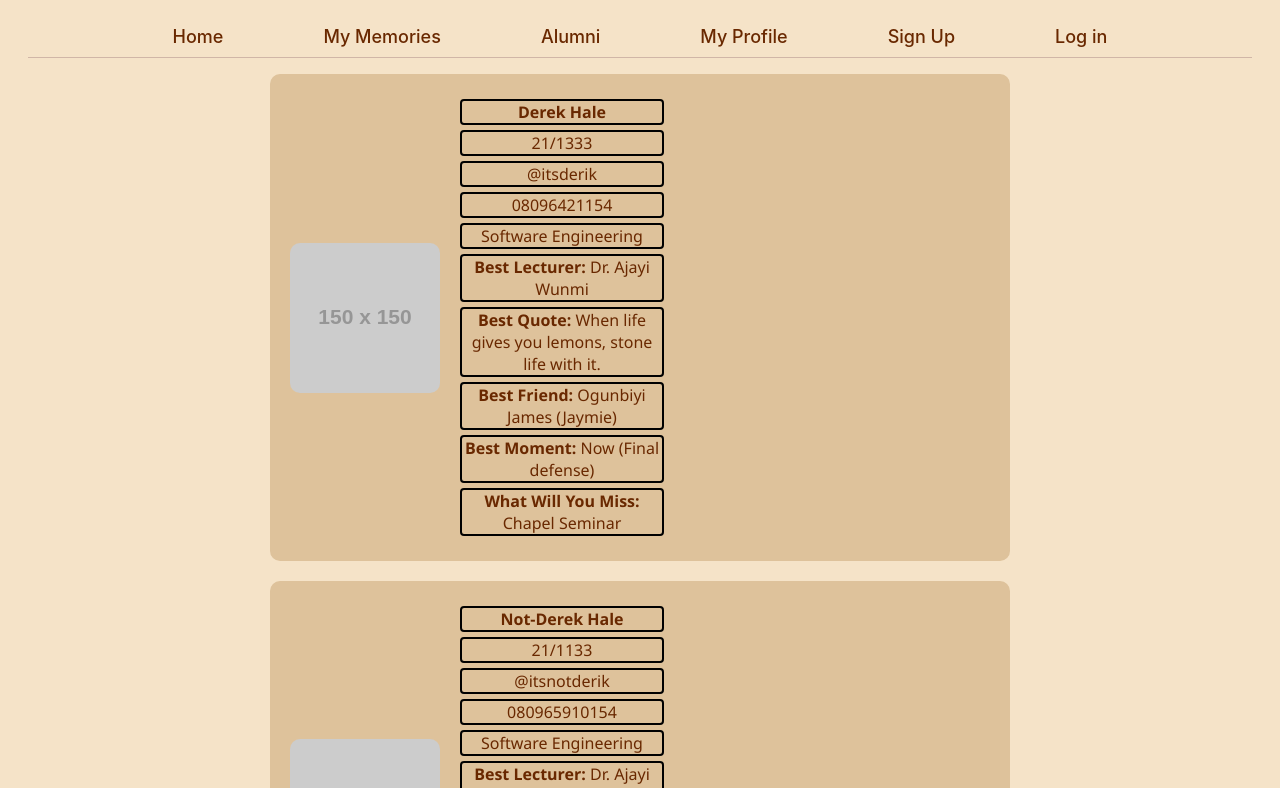
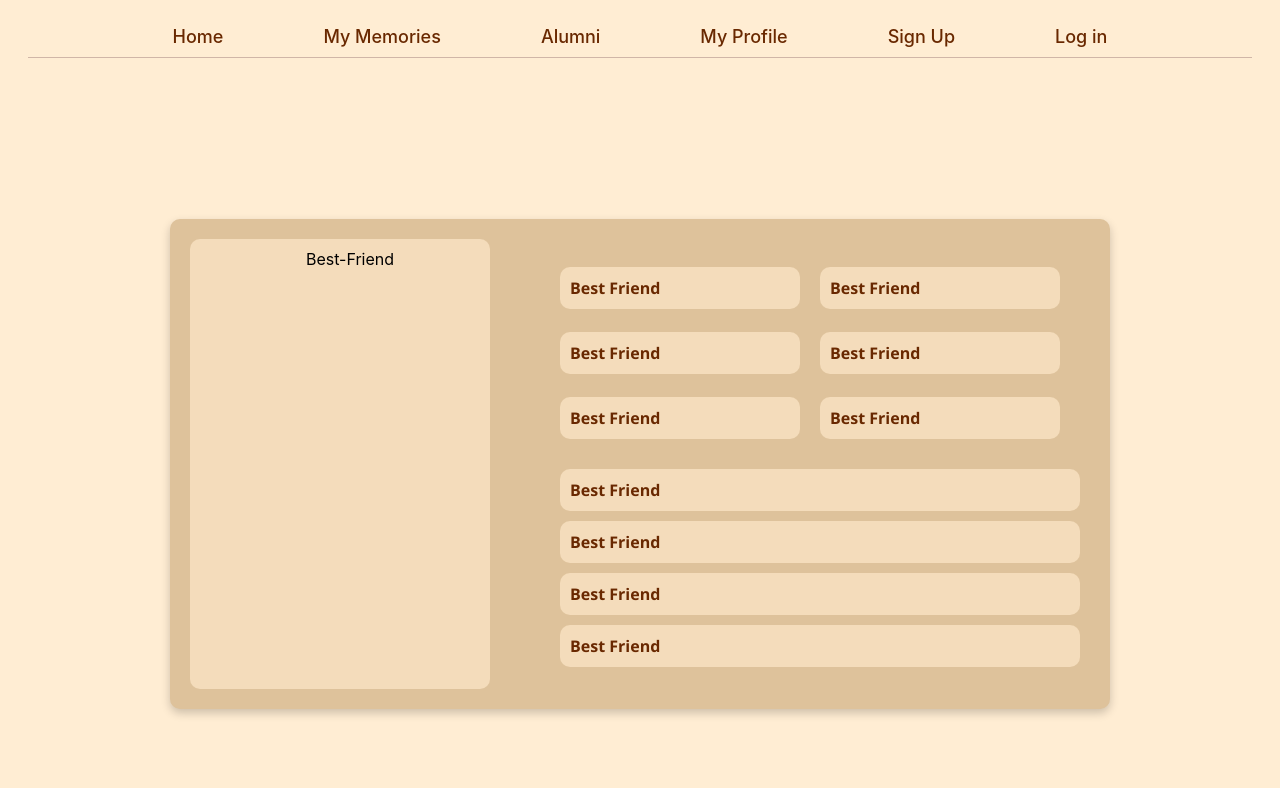
Before and after one commit to Luwaiz/Alumni, a React (Create React App) app: page /alumni in a window 1280 px wide. Shown: the top 788 px of the page. Built offline with nearby package versions, Linux system fonts and the light colour scheme.

Commit message:
FRontend almost done

```diff
--- a/src/pages/Alumni.js
+++ b/src/pages/Alumni.js
@@ -1,62 +1,44 @@
-import React from "react";
-import "./alumni.css";
+import React from 'react';
+import "./profile.css";
 
-const Alumni = () => {
-  // Example data for alumni profiles
-  const alumniData = [
-    {
-      image: "https://via.placeholder.com/150", // Replace with actual image URL
-      name: "Derek Hale",
-      matric: "21/1333",
-      social: "@itsderik",
-      phone: "08096421154",
-      department: "Software Engineering",
-      lecturer: "Dr. Ajayi Wunmi",
-      quote: "When life gives you lemons, stone life with it.",
-      bestFriend: "Ogunbiyi James (Jaymie)",
-      bestMoment: "Now (Final defense)",
-      whatWillMiss: "Chapel Seminar",
-    },
-    {
-      image: "https://via.placeholder.com/150", // Replace with actual image URL
-      name: "Not-Derek Hale",
-      matric: "21/1133",
-      social: "@itsnotderik",
-      phone: "080965910154",
-      department: "Software Engineering",
-      lecturer: "Dr. Ajayi Wunmi",
-      quote: "The future belongs to those who believe in their dreams.",
-      bestFriend: "John Doe",
-      bestMoment: "Graduation Ceremony",
-      whatWillMiss: "Campus Vibes",
-    },
-  ];
-
+const Profile = () => {
   return (
     <div className="container">
+      <div className="heading">
+      </div>
 
-      {/* Alumni Profiles */}
-      <div className="profiles">
-        {alumniData.map((alumni, index) => (
-          <div key={index} className="profile-card">
-            <img src={alumni.image} alt={alumni.name} className="profile-pic" />
-            <div className="profile-info">
-              <p><strong>{alumni.name}</strong></p>
-              <p>{alumni.matric}</p>
-              <p>{alumni.social}</p>
-              <p>{alumni.phone}</p>
-              <p>{alumni.department}</p>
-              <p><strong>Best Lecturer:</strong> {alumni.lecturer}</p>
-              <p><strong>Best Quote:</strong> {alumni.quote}</p>
-              <p><strong>Best Friend:</strong> {alumni.bestFriend}</p>
-              <p><strong>Best Moment:</strong> {alumni.bestMoment}</p>
-              <p><strong>What Will You Miss:</strong> {alumni.whatWillMiss}</p>
-            </div>
+      <div className="all">
+        <div className="input-container">
+          <div className="input-main">
+            Best-Friend
+            {/* Main Input (if needed, otherwise remove) */}
           </div>
-        ))}
+
+          <div className="input-group1">
+            <div className="input-box">Best Friend</div>
+            <div className="input-box">Best Friend</div>
+          </div>
+
+          <div className="input-group2">
+            <div className="input-box">Best Friend</div>
+            <div className="input-box">Best Friend</div>
+          </div>
+
+          <div className="input-group3">
+            <div className="input-box">Best Friend</div>
+            <div className="input-box">Best Friend</div>
+          </div>
+
+          <div className="inputs">
+            <div className="input-box">Best Friend</div>
+            <div className="input-box">Best Friend</div>
+            <div className="input-box">Best Friend</div>
+            <div className="input-box">Best Friend</div>
+          </div>
+        </div>
       </div>
     </div>
   );
 };
 
-export default Alumni;
+export default Profile;
--- a/src/pages/Login.css
+++ b/src/pages/Login.css
@@ -55,11 +55,13 @@ button {
     border-radius: 5px;
     cursor: pointer;
     transition: background 0.3s ease-in-out;
+    margin-left: 2px;
 }
 
 .login {
     background-color: #692800;
     color: #F4DCBB;
+    margin-left: 200px;
 }
 
 .login:hover {
@@ -69,6 +71,7 @@ button {
 .signup {
     background-color: #F4DCBB;
     color: #692800;
+    margin-right: 200px;
 }
 
 .signup:hover {
--- a/src/pages/Profile.js
+++ b/src/pages/Profile.js
@@ -10,26 +10,31 @@ const Profile = () => {
 
       <div className="all">
         <div className="input-container">
-          <input type="text" placeholder="Best Friend" className="input-main" />
-
-          <div className="input-group">
-            <input type="text" placeholder="Best Friend" />
-            <input type="text" placeholder="Best Friend" />
+          <div className="input-main">
+            Best-Friend
+            {/* Main Input (if needed, otherwise remove) */}
           </div>
 
-          <div className="input-group">
-            <input type="text" placeholder="Best Friend" />
-            <input type="text" placeholder="Best Friend" />
+          <div className="input-group1">
+            <div className="input-box">Best Friend</div>
+            <div className="input-box">Best Friend</div>
           </div>
 
-          <div className="input-group">
-            <input type="text" placeholder="Best Friend" />
-            <input type="text" placeholder="Best Friend" />
+          <div className="input-group2">
+            <div className="input-box">Best Friend</div>
+            <div className="input-box">Best Friend</div>
           </div>
 
-          <div className="input-group">
-            <input type="text" placeholder="Best Friend" />
-            <input type="text" placeholder="Best Friend" />
+          <div className="input-group3">
+            <div className="input-box">Best Friend</div>
+            <div className="input-box">Best Friend</div>
+          </div>
+
+          <div className="inputs">
+            <div className="input-box">Best Friend</div>
+            <div className="input-box">Best Friend</div>
+            <div className="input-box">Best Friend</div>
+            <div className="input-box">Best Friend</div>
           </div>
         </div>
       </div>
--- a/src/pages/SignUp.css
+++ b/src/pages/SignUp.css
@@ -1,99 +1,63 @@
-/* General Styles */
 .container {
     display: flex;
     justify-content: center;
     align-items: center;
-    min-height: 100vh;
+    height: 100vh;
+    background-color: #ffedd3;
+  }
+
+  .form-box {
+    background-color: #d2a679;
     padding: 20px;
-}
+    border-radius: 10px;
+    box-shadow: 0px 4px 8px rgba(0, 0, 0, 0.1);
+    text-align: center;
+    width: 500px;
+    margin-top: 200px;
+  }
 
-/* Form Box */
-.full {
-    background-color: #D6B78D;
-    width: 90%;
-    max-width: 700px;
-    border-radius: 15px;
-    padding: 30px;
+  h2 {
+    color: #5c2e00;
+    font-family: 'Segoe UI', Tahoma, Geneva, Verdana, sans-serif;
+    font-size: 30px;
+  }
+
+  form {
     display: flex;
     flex-direction: column;
-    align-items: center;
-    margin-top: 90px;
-}
+    padding-right: 30px;
+    padding-left: 10px;
+  }
 
-/* Heading */
-.heading {
-    font-size: 28px;
-    color: #692800;
-    text-align: center;
-    font-weight: 500;
-    margin-bottom: 20px;
-    margin-left: 30px;
-}
-
-/* Inputs */
-.inputs {
+  input, textarea {
     width: 100%;
-    display: flex;
-    justify-content: center;
-    margin-bottom: 15px;
-}
-
-input,
-textarea {
-    width: 100%;
-    max-width: 500px;
-    padding: 12px;
-    background-color: #F4DCBB;
+    padding: 10px;
+    margin: 5px 0;
     border: none;
     border-radius: 5px;
-    font-size: 16px;
-}
+    background-color: #f5deb3;
+    font-family: 'Segoe UI', Tahoma, Geneva, Verdana, sans-serif;
+  }
 
-input::placeholder,
-textarea::placeholder {
-    color: #692800;
-    font-weight: bold;
-    opacity: 0.7;
-}
+  input, textarea::placeholder{
+      font-family: 'Segoe UI', Tahoma, Geneva, Verdana, sans-serif;
+      font-weight: 500;
+  }
 
-/* Submit Button */
-.submit {
-    width: 150px;
-    max-width: 300px;
-    height: 50px;
-    color: #F4DCBB;
-    background-color: #692800;
+  textarea {
+    height: 60px;
+  }
+
+  button {
+    background-color: #5c2e00;
+    color: white;
+    padding: 10px;
     border: none;
     border-radius: 5px;
-    font-size: 16px;
     cursor: pointer;
-    transition: background 0.3s ease-in-out;
-    margin-top: 30px;
-}
+    margin-top: 10px;
+  }
 
-.submit:hover {
-    background-color: #4d1e00;
-}
-
-/* Responsive Styles */
-@media (max-width: 768px) {
-    .heading {
-        font-size: 24px;
-    }
-
-    input,
-    textarea {
-        font-size: 14px;
-        padding: 10px;
-    }
-}
-
-@media (max-width: 480px) {
-    .heading {
-        font-size: 20px;
-    }
-
-    .submit {
-        width: 100%;
-    }
-}
+  button:hover {
+    background-color: #8b4513;
+  }
--- a/src/pages/SignUp.js
+++ b/src/pages/SignUp.js
@@ -1,55 +1,27 @@
-import React from 'react';
-import "./SignUp.css";
+import React from "react";
+import './SignUp.css'
 
-const SignUp = () => {
+const SignupForm = () => {
   return (
     <div className="container">
-      <div className="full">
-        <p className="heading">Create an Account</p>
-
-        <div className="inputs">
+      <div className="form-box">
+        <h2>Create an Account</h2>
+        <form>
           <input type="text" placeholder="Name" />
-        </div>
-
-        <div className="inputs">
           <input type="text" placeholder="Matric Number" />
-        </div>
-
-        <div className="inputs">
           <input type="text" placeholder="Social Media Handle" />
-        </div>
-
-        <div className="inputs">
-          <input type="number" placeholder="Phone Number" />
-        </div>
-
-        <div className="inputs">
+          <input type="text" placeholder="Phone Number" />
+          <input type="text" placeholder="Course Of Study" />
           <input type="text" placeholder="Best Lecturer" />
-        </div>
-
-        <div className="inputs">
           <input type="text" placeholder="Best Quote" />
-        </div>
-
-        <div className="inputs">
           <input type="text" placeholder="Best Friend" />
-        </div>
-
-        <div className="inputs">
-          <textarea placeholder="Best Moments"></textarea>
-        </div>
-
-        <div className="inputs">
-          <textarea placeholder="What Will You Miss" className="sec"></textarea>
-        </div>
-
-
+          <input type="text" placeholder="Best Moment" />
+          <textarea placeholder="What Will You Miss"></textarea>
+          <button type="submit">Sign Up</button>
+        </form>
       </div>
-      <div>
-          <button className="submit">Sign Up</button>
-        </div>
     </div>
   );
 };
 
-export default SignUp;
+export default SignupForm;
--- a/src/pages/alumni.css
+++ b/src/pages/alumni.css
@@ -11,7 +11,7 @@
     display: flex;
     flex-direction: column;
     align-items: center;
-    margin-top: 70px;
+    margin-bottom: 40px;
   }
 
   .profile-card {
--- a/src/pages/profile.css
+++ b/src/pages/profile.css
@@ -3,7 +3,6 @@
     display: flex;
     flex-direction: column;
     align-items: center;
-    padding: 20px;
 }
 
 .heading {
@@ -13,18 +12,23 @@
 }
 
 .heading h1 {
-    font-size: 32px;
+    font-size: 30px;
     font-weight: 600;
+    margin-top: -290px;
+    margin-right: 50px;
 }
 
 /* Profile Section */
 .all {
     background-color: #DEC29B;
-    width: 90%;
+    width: 900px;
     max-width: 900px;
     padding: 20px;
     border-radius: 10px;
     box-shadow: 0px 4px 10px rgba(0, 0, 0, 0.2);
+    height: 450px;
+    position: absolute;
+    margin-top: 120px;
 }
 
 /* Input Container */
@@ -33,47 +37,57 @@
     flex-direction: column;
     align-items: left;
     width: 300px;
-    height: 500px;
-
+    height: 450px;
+    background-color: #F4DCBB;
+    border-radius: 10px;
 }
 
 /* Large Input */
 .input-main {
-    width: 100%;
-    height: 700px;
-    border-radius: 5px;
+    width: 300px;
+    height: 430px;
+    border-radius: 10px;
     padding: 10px;
     margin-bottom: 20px;
+    position: absolute;
 }
 
-/* Two Inputs in a Row */
-.input-group {
+/* Two Divs in a Row */
+.input-group1, .input-group2, .input-group3 {
     display: flex;
     justify-content: space-between;
     width: 500px;
-    gap: 10px;
-    margin-bottom: 15px;
-    margin-left: 400px;
-    position: relative;
-    bottom: 250px;
+    gap: 20px;
+    margin-left: 370px;
+    position: absolute;
 }
 
-.input-group input {
-    flex: 1;
+.input-group1 { bottom: 400px; }
+.input-group2 { bottom: 335px; }
+.input-group3 { bottom: 270px; }
+
+.input-box {
+    border-radius: 10px;
+    background-color: #F4DCBB;
     padding: 10px;
-    border-radius: 5px;
-    border: 1px solid #ccc;
+    width: 100%;
+    text-align: left;
+    font-weight: 600;
+    font-family: 'Segoe UI', Tahoma, Geneva, Verdana, sans-serif;
+    color: #692800;
 }
 
 /* Responsive Design */
 @media (max-width: 768px) {
-    .input-group {
+    .input-group1, .input-group2, .input-group3 {
         flex-direction: column;
         gap: 10px;
+        width: 100%;
+        align-items: center;
     }
 
-    .input-group input {
-        width: 100%;
+    .input-box {
+        width: 90%;
     }
 }
 
@@ -86,8 +100,18 @@
         width: 100%;
         padding: 15px;
     }
+}
 
-    .input-main {
-        height: 100px;
-    }
+.inputs {
+    display: flex;
+    flex-direction: column;
+    justify-content: space-between;
+    gap: 10px;
+    margin-top: 230px;
+    position: absolute;
+    margin-left: 370px;
 }
+
+.inputs .input-box {
+    width: 500px;
+}
```
Also changed, not shown: src/pages/alumni2.js (added, +14 -0 lines), src/pages/alumni2.css (added), 1 other file (tests, documents, lock files or other folders).
